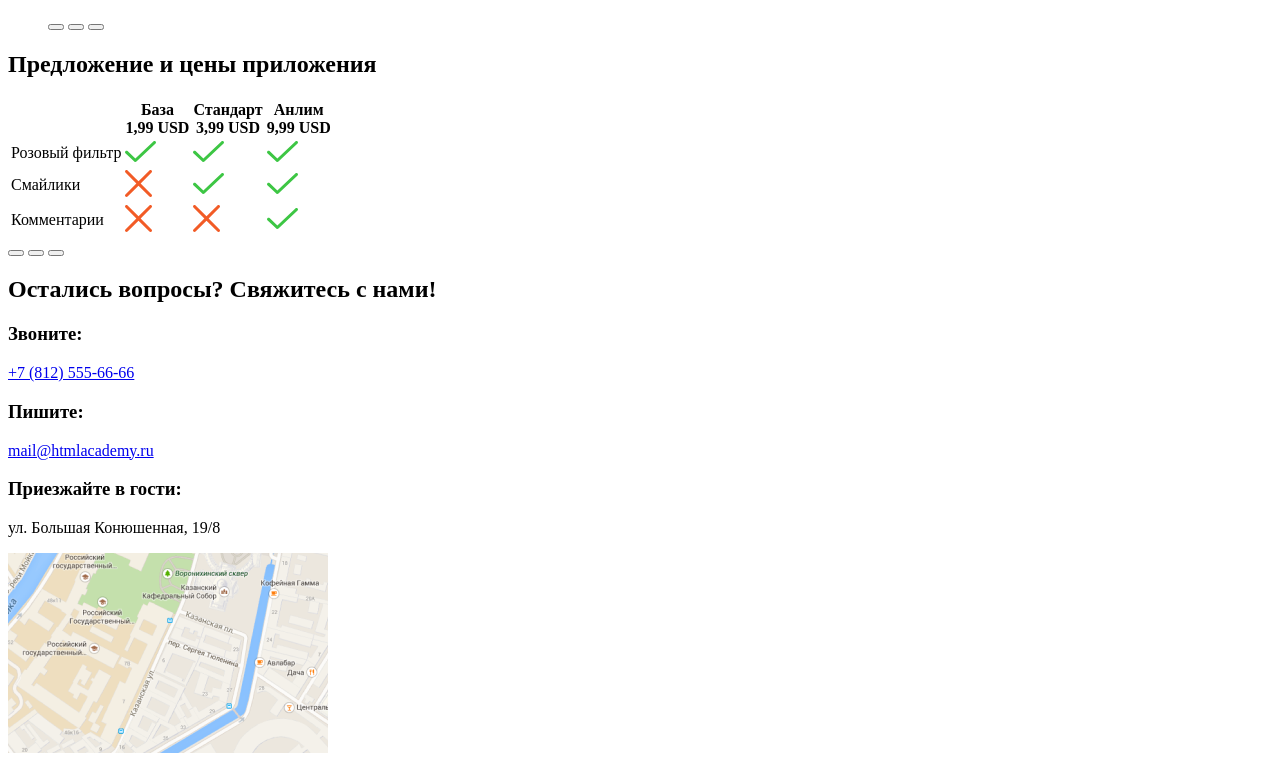
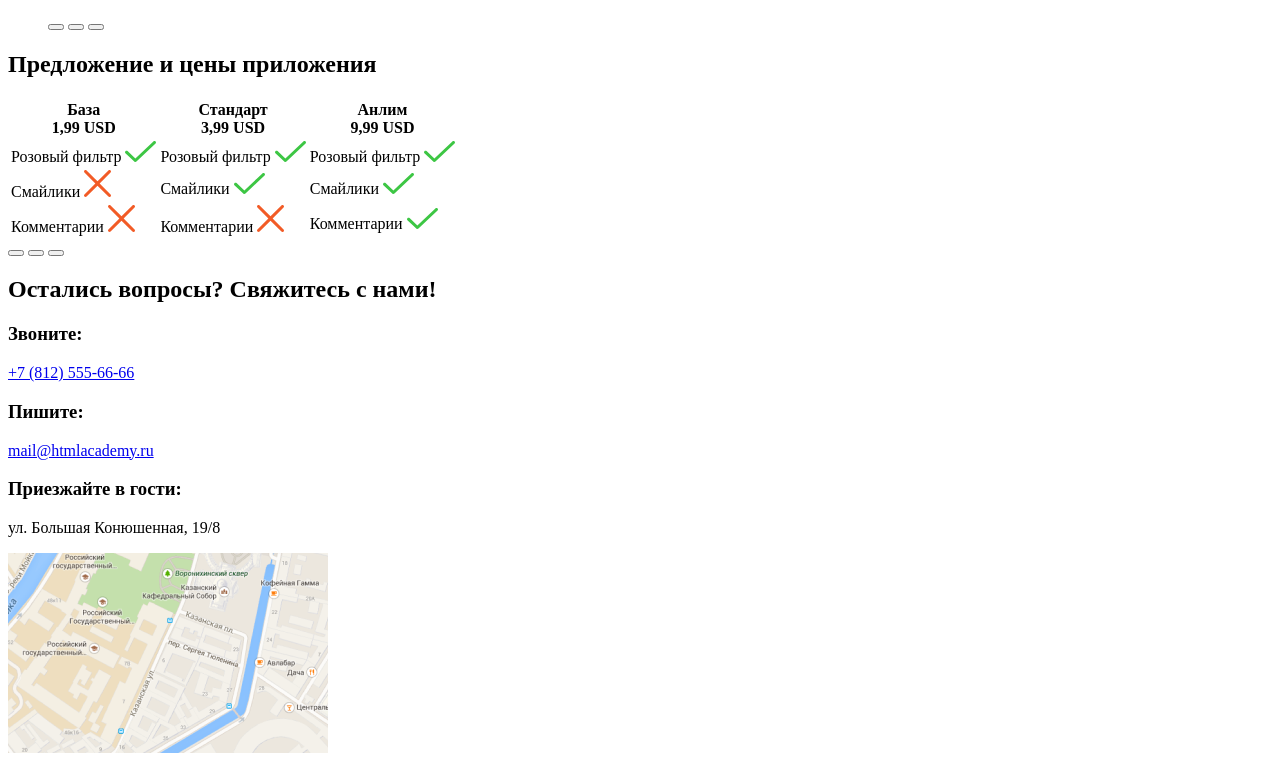
Before and after one commit to Yuriy64M/1096255-pink-22, a website: page source/index.html in a window 1280 px wide. Shown: the part 1346-2120 px from the top of the page. Drawn offline with Linux system fonts and the light colour scheme.

Commit message:
исправил таблицу

```diff
--- a/source/index.html
+++ b/source/index.html
@@ -112,44 +112,49 @@
 
         <table class="offers__table">
           <tr class="table__first-row">
-            <th></th>
             <th class="first-row__date">База<br> <span class="price">1,99 USD</span></th>
             <th class="first-row__date">Стандарт<br> <span class="price">3,99 USD</span></th>
             <th class="first-row__date">Анлим<br> <span class="price">9,99 USD</span></th>
           </tr>
           <tr class="table__other-row">
-            <td>Розовый фильтр</td>
             <td>
+              Розовый фильтр
               <img class="check" src="img/yes.svg" alt="зеленая галочка">
             </td>
             <td>
+              Розовый фильтр
               <img class="check" src="img/yes.svg" alt="зеленая галочка">
             </td>
             <td>
+              Розовый фильтр
               <img class="check" src="img/yes.svg" alt="зеленая галочка">
             </td>
           </tr>
           <tr class="table__other-row">
-            <td>Смайлики</td>
             <td>
+              Смайлики
               <img class="check" src="img/no.svg" alt="крестик">
             </td>
             <td>
+              Смайлики
               <img class="check" src="img/yes.svg" alt="зеленая галочка">
             </td>
             <td>
+              Смайлики
               <img class="check" src="img/yes.svg" alt="зеленая галочка">
             </td>
           </tr>
           <tr class="table__other-row">
-            <td>Комментарии</td>
             <td>
+              Комментарии
               <img class="check" src="img/no.svg" alt="крестик">
             </td>
             <td>
+              Комментарии
               <img class="check" src="img/no.svg" alt="крестик">
             </td>
             <td>
+              Комментарии
               <img class="check" src="img/yes.svg" alt="зеленая галочка">
             </td>
           </tr>
```
